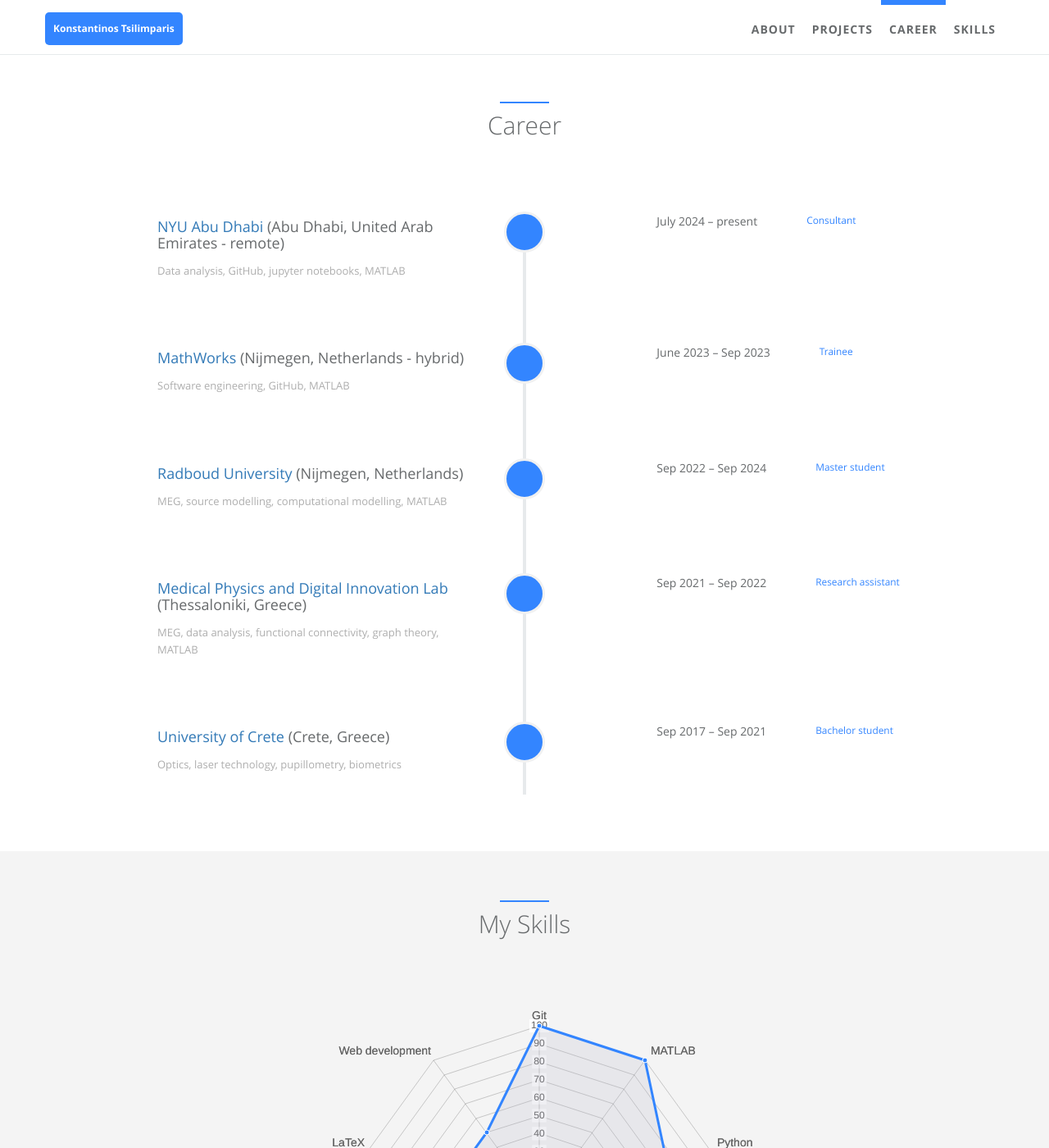
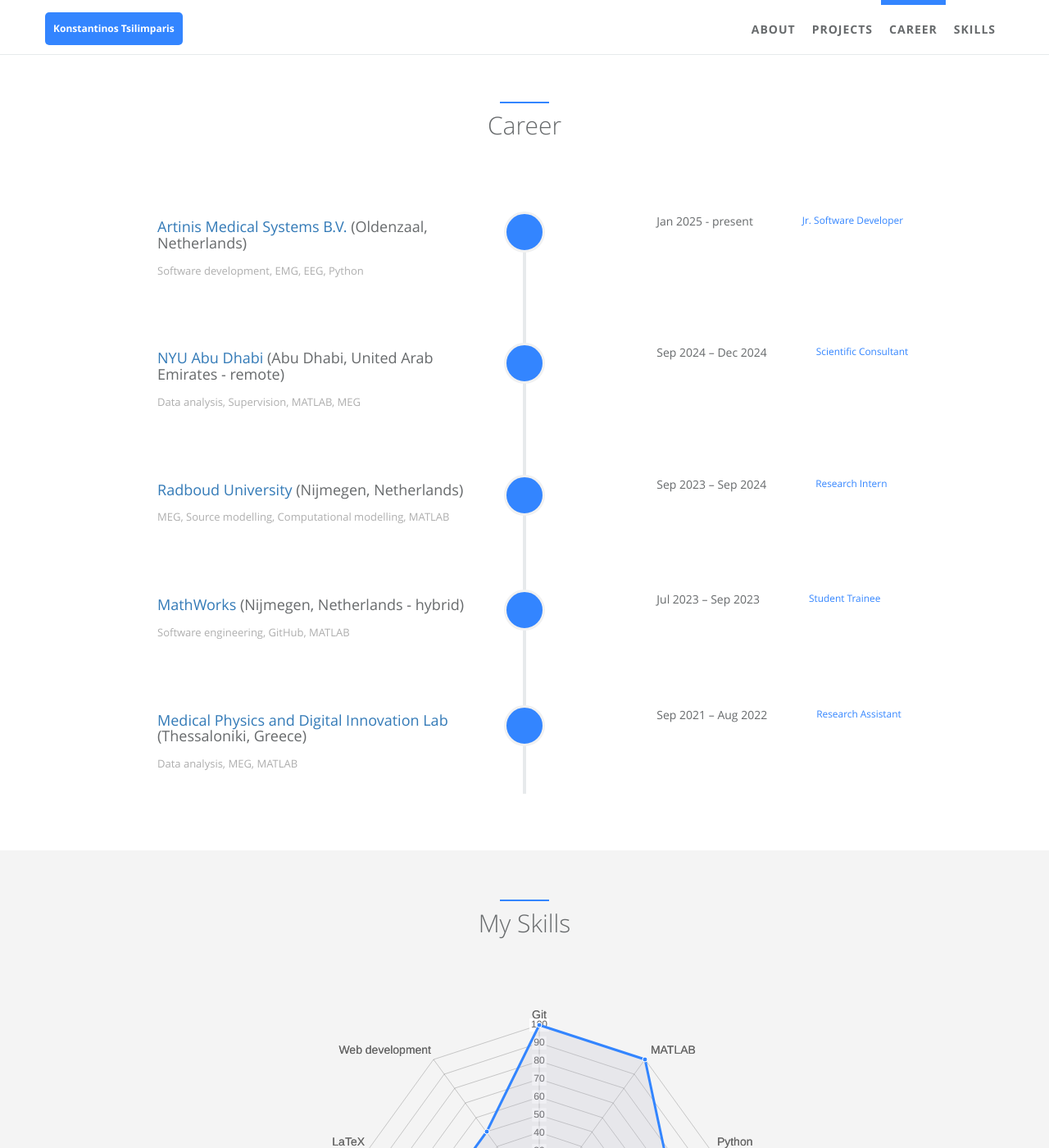
Before and after one commit to contsili/contsili.github.io, a Jekyll site: the page built from index.html, in a window 1280 px wide and 1400 px high, scrolled down 1387 px. Shown: the whole window at 82% size. Built offline with Jekyll 4.4.1, drawn with Linux system fonts in a browser that asks for light colours.

Commit message:
Update careers.yml

```diff
--- a/_data/index/careers.yml
+++ b/_data/index/careers.yml
@@ -3,17 +3,37 @@
 # if you don't have language feature(language.yml is empty), ignore "i18n" items
 
 -   name:
+        detail: <a href="https://www.tmsi.artinis.com/" target="_blank">Artinis Medical Systems B.V.</a> (Oldenzaal, Netherlands)
+    desc:
+        detail: Software development, EMG, EEG, Python
+    date:
+        detail: Jan 2025 - present
+    job:
+        detail: Jr. Software Developer
+
+
+-   name:
         detail: <a href="https://nyuad.nyu.edu/en/" target="_blank">NYU Abu Dhabi</a> (Abu Dhabi, United Arab Emirates - remote)
   #      i18n: company_a
     desc:
-        detail: Data analysis, GitHub, jupyter notebooks, MATLAB
+        detail: Data analysis, Supervision, MATLAB, MEG
   #      i18n: company_a_desc
     date:
-        detail: July 2024 – present
+        detail: Sep 2024 – Dec 2024
  #       i18n: company_a_date
     job:
-        detail: Consultant
+        detail: Scientific Consultant
  #       i18n: company_a_job
+
+
+-   name:
+        detail: <a href="https://www.ru.nl/en/donders-institute" target="_blank">Radboud University</a> (Nijmegen, Netherlands)
+    desc:
+        detail: MEG, Source modelling, Computational modelling, MATLAB
+    date:
+        detail: Sep 2023 – Sep 2024
+    job:
+        detail: Research Intern
 
 
 -   name:
@@ -21,36 +41,16 @@
     desc:
         detail: Software engineering, GitHub, MATLAB
     date:
-        detail: June 2023 – Sep 2023
+        detail: Jul 2023 – Sep 2023
     job:
-        detail: Trainee
-
-
--   name:
-        detail: <a href="https://www.ru.nl/en/donders-institute" target="_blank">Radboud University</a> (Nijmegen, Netherlands)
-    desc:
-        detail: MEG, source modelling, computational modelling, MATLAB
-    date:
-        detail: Sep 2022 – Sep 2024
-    job:
-        detail: Master student
+        detail: Student Trainee
 
 
 -   name:
         detail: <a href="https://medphys.med.auth.gr/" target="_blank">Medical Physics and Digital Innovation Lab</a> (Thessaloniki, Greece)
     desc:
-        detail: MEG, data analysis, functional connectivity, graph theory, MATLAB
+        detail: Data analysis, MEG, MATLAB
     date:
-        detail: Sep 2021 – Sep 2022
+        detail: Sep 2021 – Aug 2022
     job:
-        detail: Research assistant
-
-
--   name:
-        detail: <a href="https://www.uoc.gr/" target="_blank">University of Crete</a> (Crete, Greece)
-    desc:
-        detail: Optics, laser technology, pupillometry, biometrics
-    date:
-        detail: Sep 2017 – Sep 2021
-    job:
-        detail: Bachelor student
+        detail: Research Assistant
```
